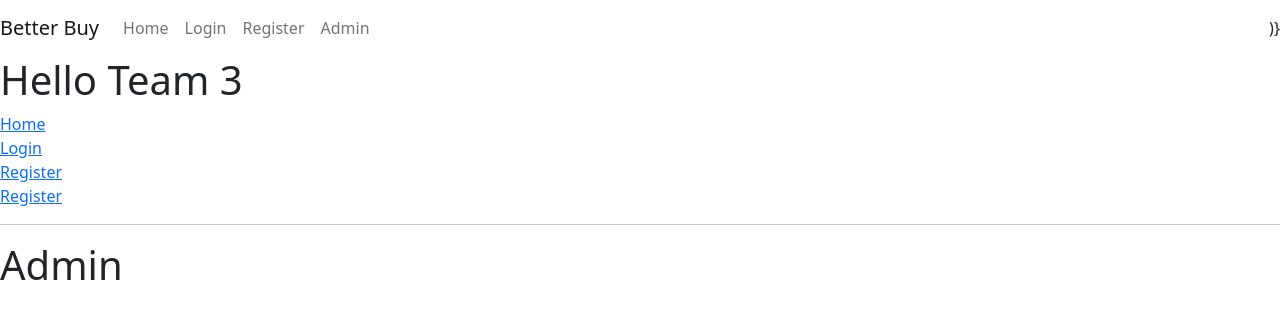
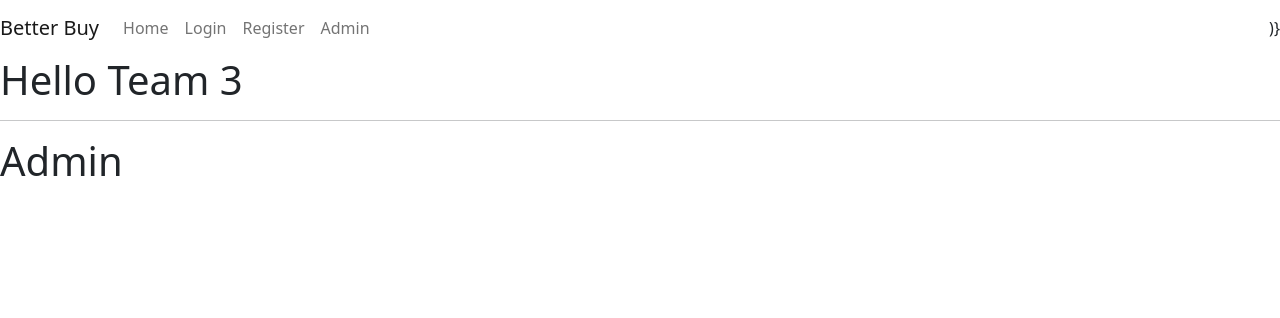
Before and after one commit to joshgor91/bbfs21-team-3, a React (Create React App) app in the folder frontend/: page /admin in a window 1280 px wide. Shown: the top 318 px of the page. Built offline with nearby package versions, Linux system fonts and the light colour scheme.

Commit message:
removed links outside of navbar

```diff
--- a/frontend/src/ReactRouter.js
+++ b/frontend/src/ReactRouter.js
@@ -12,18 +12,6 @@ function ReactRouter() {
     return (
 
     <Router>
-        <div>
-            <Link to="/">Home</Link>
-        </div>
-        <div>
-            <Link to="/login">Login</Link>
-        </div>
-        <div>
-            <Link to="/register">Register</Link>
-        </div>
-        <div>
-            <Link to="/admin">Register</Link>
-        </div>
 
         <hr/>
 
```
